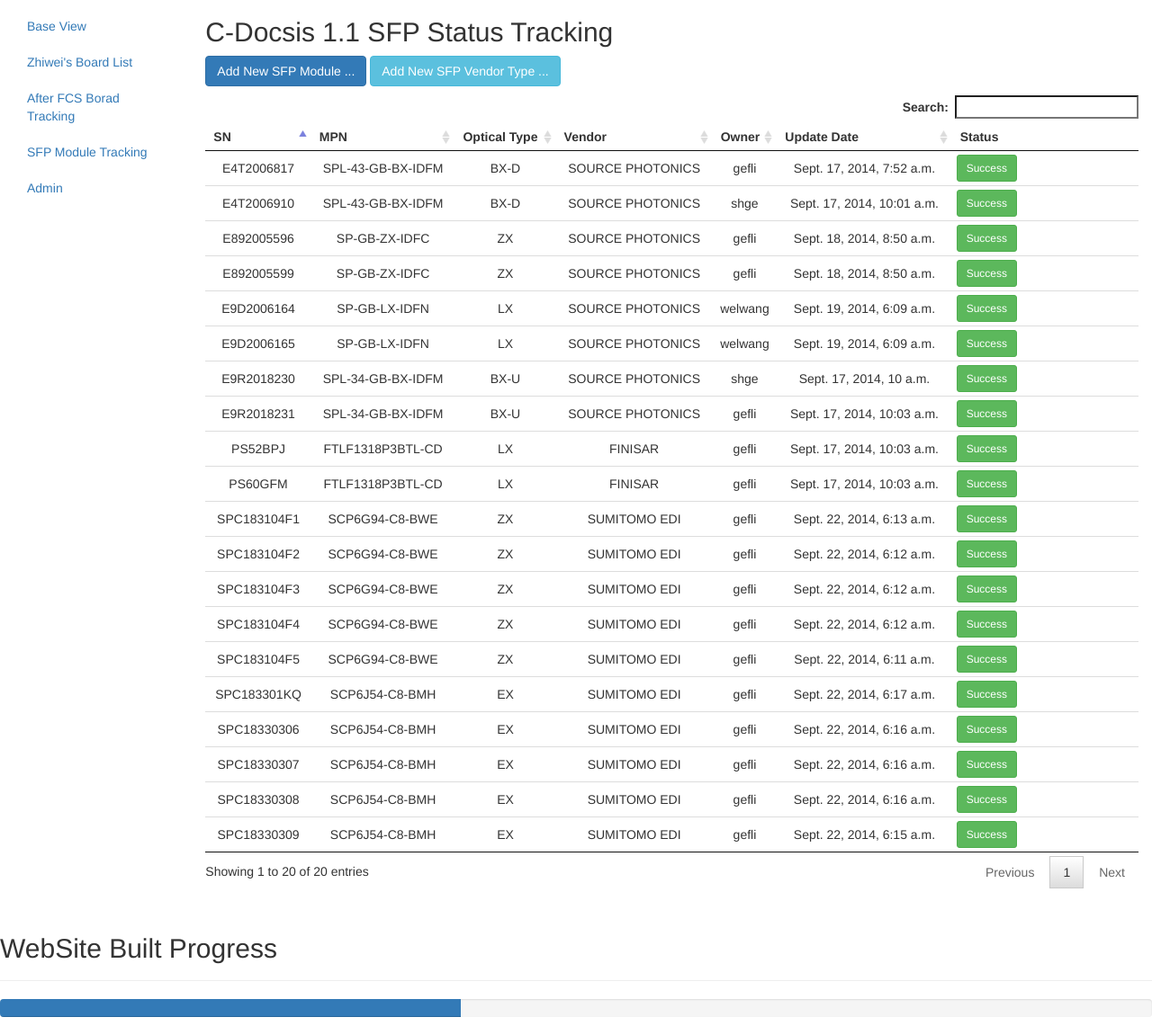
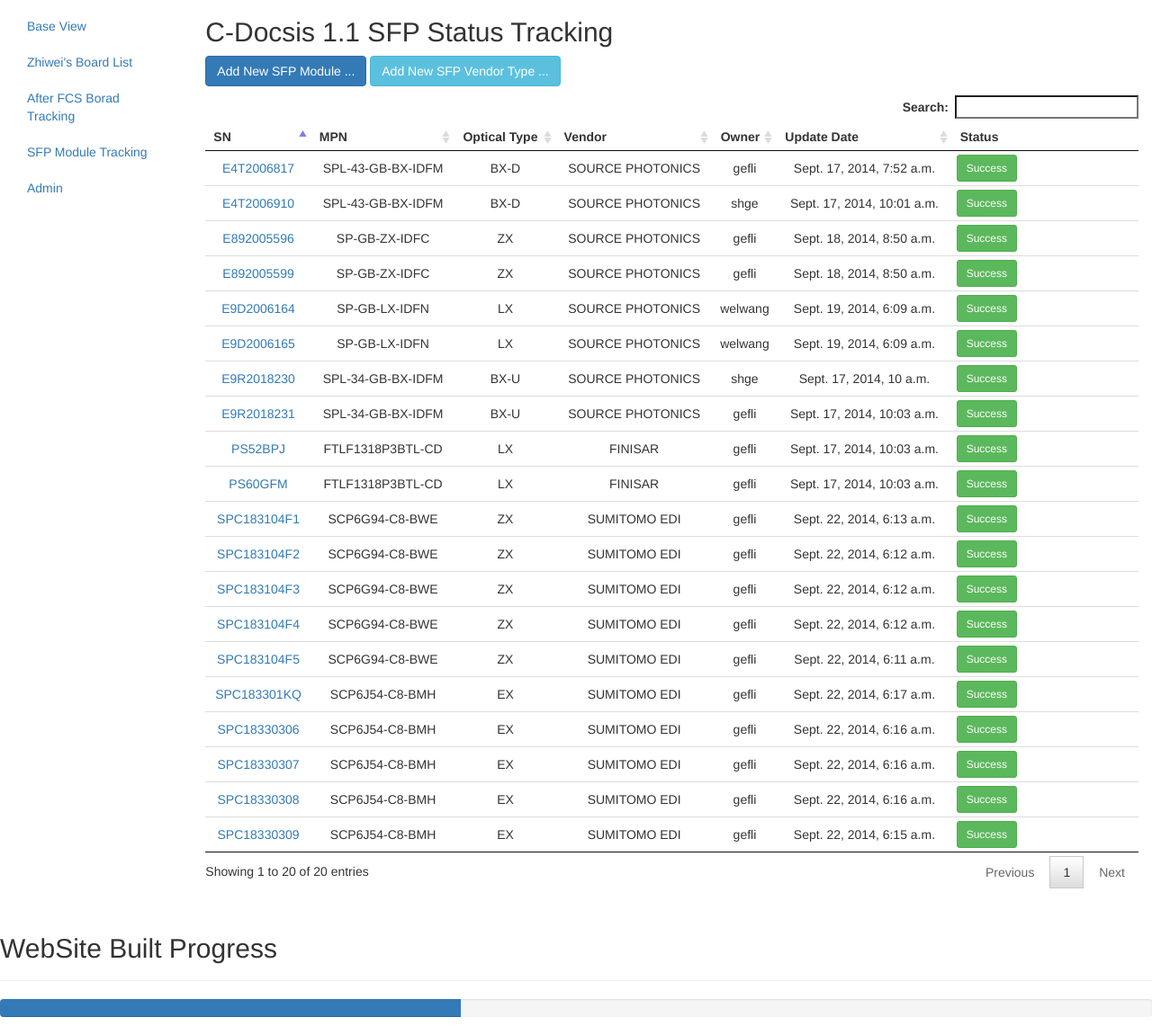
Before and after one commit to llllll1987/mysite, a Django app: template mysite/templates/myblog/sfp_tracking.html in a window 1280 px wide. Shown: the part 51-1202 px from the top of the page at 90% size. Run offline with Django 3.2, Linux system fonts and the light colour scheme; the template is opened without the code that fills it: values that come from a table or form of the project are taken from there, others are empty; data comes from the database, SQL or seed files in the repository; both versions use the stored data as it was after the commit; parts of the project's set-up code (start-up, migrations or seed data) failed here and were passed over; some libraries are stand-ins or nearby versions.

Commit message:
Add SUMITOMO 19 pcs SFP Modules in DB, and add link in SFP List.

```diff
--- a/mysite/templates/myblog/sfp_tracking.html
+++ b/mysite/templates/myblog/sfp_tracking.html
@@ -41,7 +41,7 @@ $(document).ready(function() {
 	      <tbody>
 		    {% for sfp in sfps %}
 		    <tr>
-		    	<td align="center">{{ sfp.sfp_sn }}</td>
+		    	<td align="center"><a href="/admin/myblog/sfp/{{ sfp.id }}/">{{ sfp.sfp_sn }}</a></td>
 				<td align="center">{{ sfp.sfp_mpn }}</td>
 				<td align="center">{{ sfp.sfp_mpn.optical_type }}</td>
 				<td align="center">{{ sfp.sfp_mpn.vendor|upper }}</td>
```
Also changed, not shown: mydata.db.
